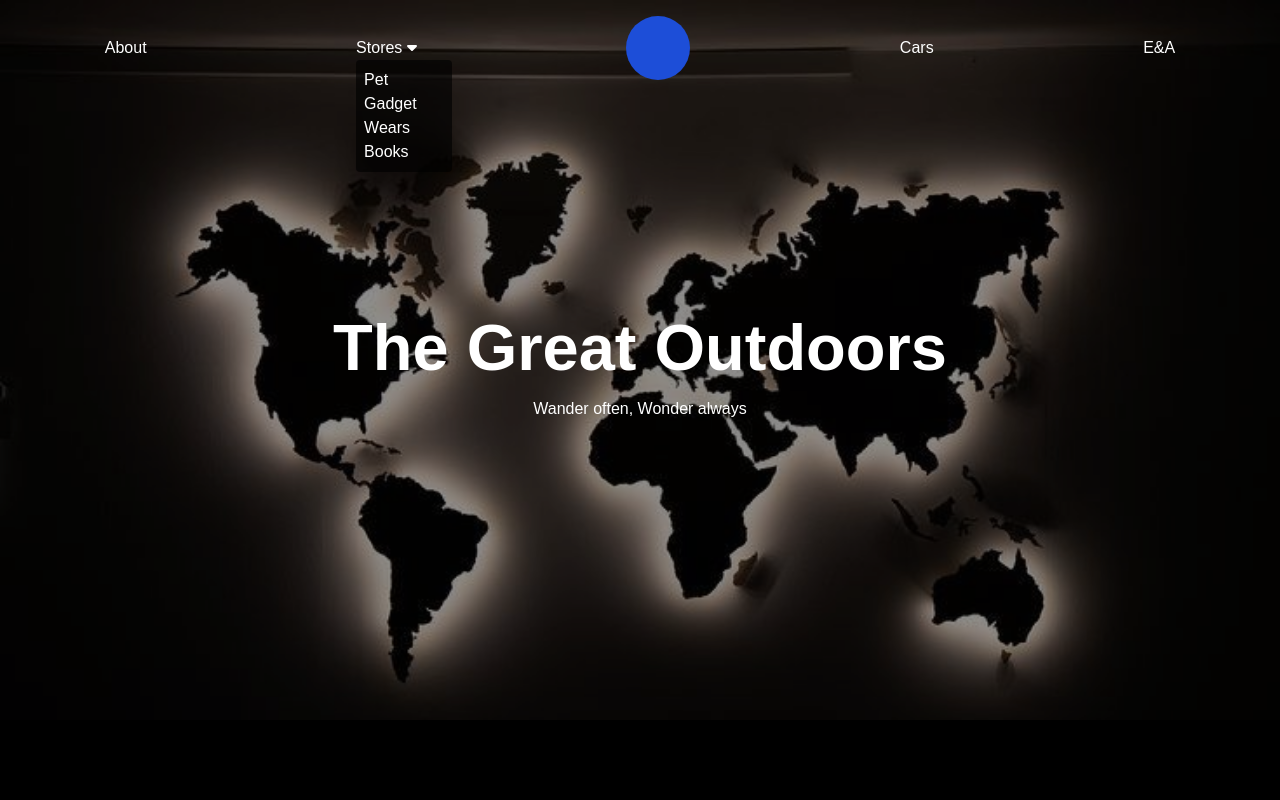
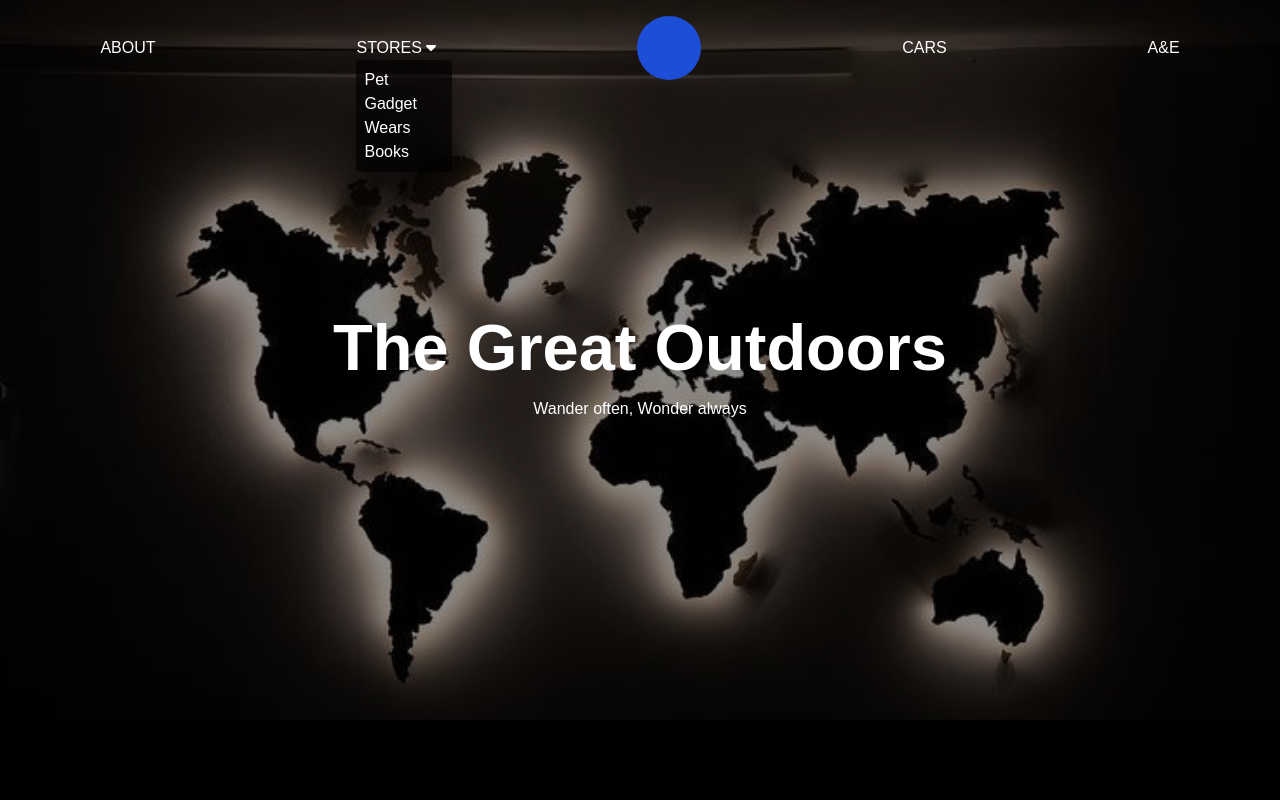
Before and after one commit to emdevelopa/maximillian, a React (Create React App) app: page / in a window 1280 px wide. Shown: the top 800 px of the page. Built offline with nearby package versions, Linux system fonts and the light colour scheme.

Commit message:
good commit

```diff
--- a/src/App.js
+++ b/src/App.js
@@ -12,11 +12,11 @@ class App extends Component {
           <nav className="text-white fixed w-full">
             <ul className="flex justify-around py-4 items-center">
               <li>
-                <a>About</a>
+                <a>ABOUT</a>
               </li>
               <li>
                 <a>
-                  Stores <FontAwesomeIcon icon="caret-down" />
+                  STORES <FontAwesomeIcon icon="caret-down" />
                 </a>
                 <div className="absolute bg-[#0000009e] w-[6em] p-2 rounded">
                   <ul>
@@ -33,10 +33,10 @@ class App extends Component {
                 <div className="h-[4em] w-[4em] rounded-[50%] bg-blue-700"></div>
               </li>
               <li>
-                <a>Cars</a>
+                <a>CARS</a>
               </li>
               <li>
-                <a>E&A</a>
+                <a>A&E</a>
               </li>
             </ul>
           </nav>
```
